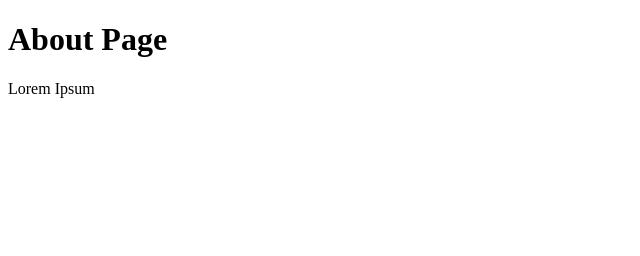
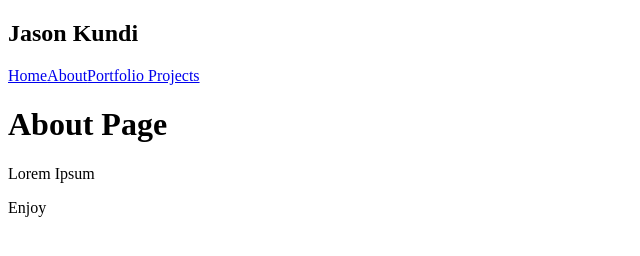
Before and after one commit to JasonKundi/Portfolio, a Gatsby site: page /about in a window 1280 px wide. Shown: the whole page, without its empty margins (0-640 px from the left). Built offline with nearby package versions, Linux system fonts and the light colour scheme; Gatsby itself is replaced by a stand-in of ours.

Commit message:
Added navbar and footer component on to all pages

```diff
--- /dev/null
+++ b/src/components/Layout.js
@@ -0,0 +1,19 @@
+import React from "react"
+import Navbar from "./Navbar"
+
+
+const Layout = ({ children }) => {
+    return (
+        <div className="layout">
+            <Navbar />
+            <div classNAme="content">
+                { children }
+            </div>
+            <footer>
+                <p>Enjoy</p>
+            </footer>
+        </div>
+    )
+}
+
+export default Layout
--- /dev/null
+++ b/src/components/Navbar.js
@@ -0,0 +1,16 @@
+import React from "react"
+import { Link } from "gatsby"
+
+
+const Navbar = () => {
+    return (
+        <nav>
+            <h1>Jason Kundi</h1>
+            <Link to="/">Home</Link>
+            <Link to="/about">About</Link>
+            <Link to="/projects">Portfolio Projects</Link>
+        </nav>
+    )
+}
+
+export default Navbar
--- a/src/pages/404.js
+++ b/src/pages/404.js
@@ -1,12 +1,16 @@
 import React from "react"
+import Layout from "../components/Layout"
+
 
 const NotFound = () => {
   return (
+    <Layout>
       <div>
         <h2>404</h2>
         <p>Sorry, the page you are looking for does not exist</p>
         <p>Please return to my wonderful portfolio</p>
       </div>
+    </Layout>
   )
 }
 
--- a/src/pages/about.js
+++ b/src/pages/about.js
@@ -1,14 +1,16 @@
 import React from "react"
+import Layout from "../components/Layout"
+
 
 const About = () => {
   return (
+    <Layout>
       <div>
         <h1> About Page</h1>
         <p> Lorem Ipsum</p>
-
       </div>
+    </Layout>
   )
 }
 
-
 export default About
--- a/src/pages/index.js
+++ b/src/pages/index.js
@@ -1,7 +1,9 @@
 import React from "react"
+import Layout from "../components/Layout"
 
-const Home =()=> {
+const Home = () => {
   return (
+    <Layout>
       <section>
         <div>
           <h2>Jason Kundi</h2>
@@ -9,6 +11,7 @@ const Home =()=> {
           <p>Software Developer based in London</p>
         </div>
       </section>
+    </Layout>
   )
 }
 
--- a/src/pages/projects/index.js
+++ b/src/pages/projects/index.js
@@ -1,12 +1,14 @@
 import React from "react"
+import Layout from "../../components/Layout"
 
-
-const Projects =()=> {
+const Projects = () => {
   return (
+    <Layout>
       <div>
         <h2>Portfolio</h2>
         <h3>Projects & Websites I have created</h3>
       </div>
+    </Layout>
   )
 }
 
```
Lines whose indentation alone changed are shown as unchanged.
